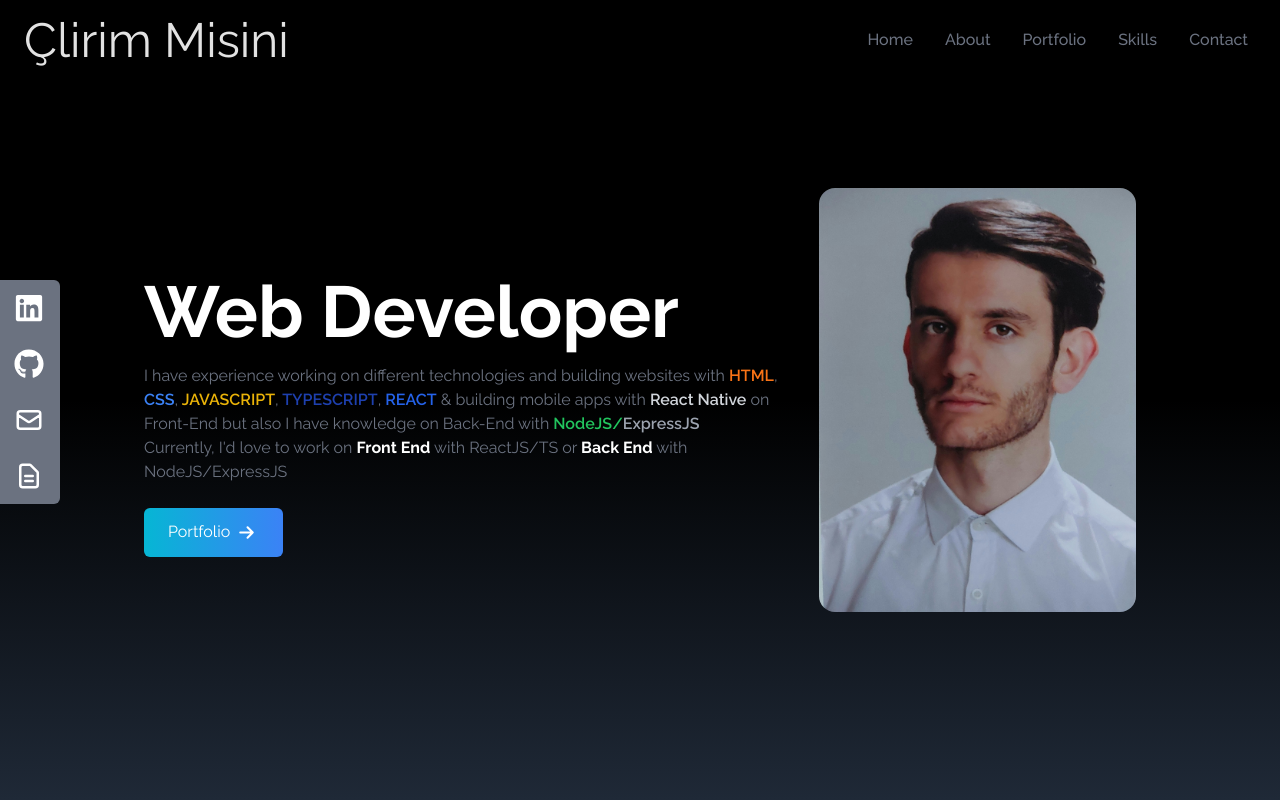
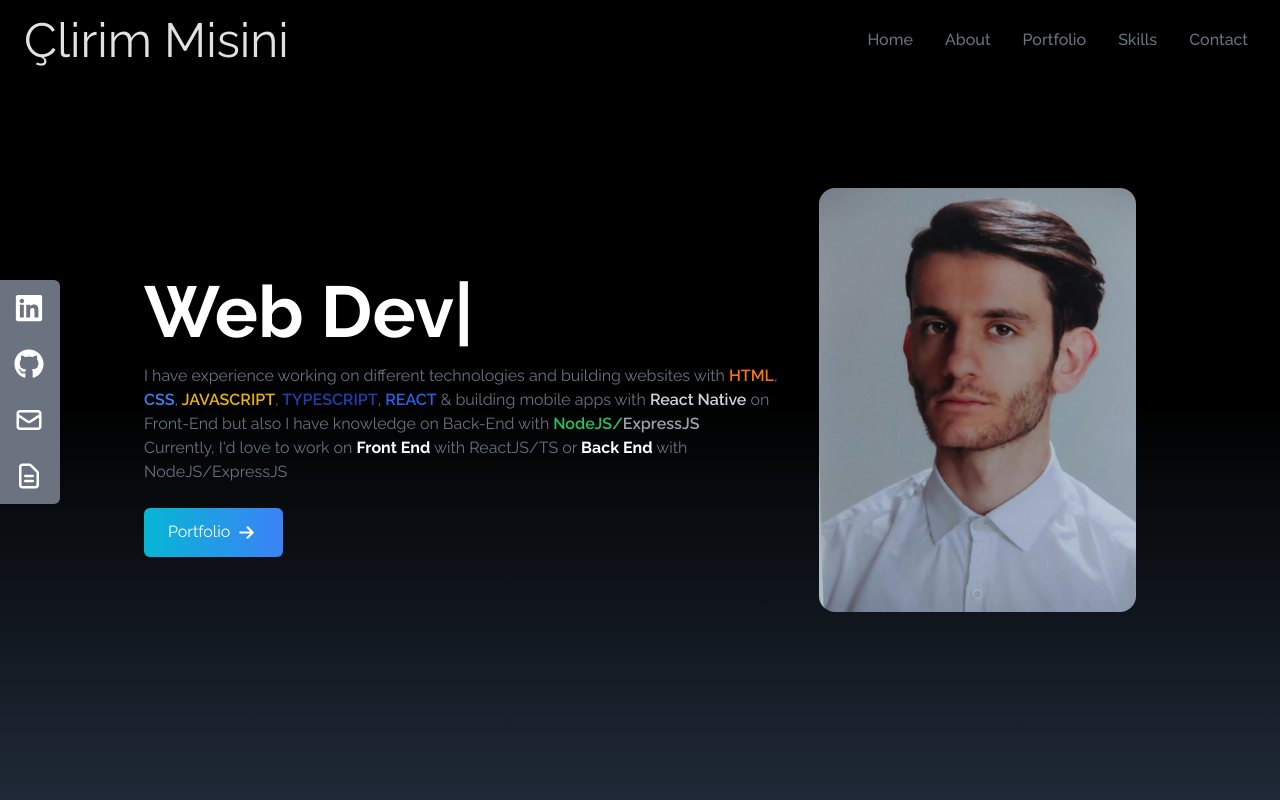
Before and after one commit to LiMi0000/portfolio, a React (Create React App) app: page / in a window 1280 px wide. Shown: the top 800 px of the page. Built offline with nearby package versions, Linux system fonts and the light colour scheme; the HTML template or start-up script is replaced by a standard one.

Commit message:
typewritter effect added

```diff
--- a/package.json
+++ b/package.json
@@ -11,6 +11,7 @@
     "react-icons": "^4.4.0",
     "react-scripts": "5.0.1",
     "react-scroll": "^1.8.7",
+    "react-typed": "^1.2.0",
     "web-vitals": "^2.1.4"
   },
   "scripts": {
--- a/src/components/Home.jsx
+++ b/src/components/Home.jsx
@@ -3,6 +3,8 @@ import React from 'react';
 import { HiOutlineArrowSmRight } from 'react-icons/hi';
 import { HeroImage } from '../assets';
 import { Link } from 'react-scroll';
+
+import ReactTyped from 'react-typed';
 
 const Home = () => {
   return (
@@ -13,7 +15,13 @@ const Home = () => {
       <div className="max-w-screen-lg mx-auto flex flex-col items-center justify-center h-full px-4 md:flex-row">
         <div className="flex flex-col justify-center h-full mt-10 mr-10">
           <h2 className=" text-4xl sm:text-7xl font-bold text-white ">
-            Web Developer
+            <ReactTyped
+              strings={['Web Developer']}
+              loop
+              typeSpeed={100}
+              backSpeed={90}
+              backDelay={2000}
+            />
           </h2>
           <p className="text-gray-500 py-4 max-w-3xl">
             I have experience working on different technologies and building
```
Also changed, not shown: 1 other file (tests, documents, lock files or other folders).
